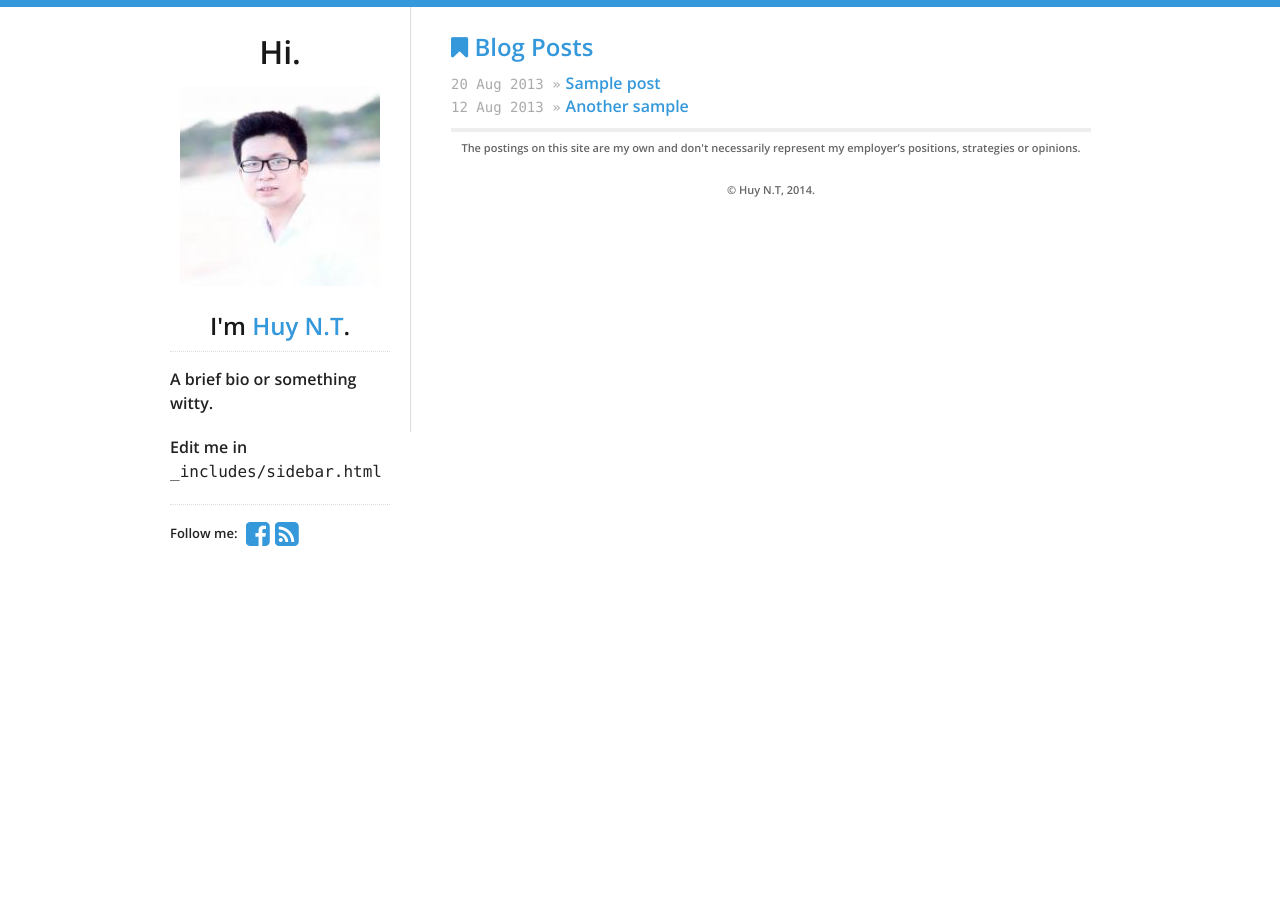
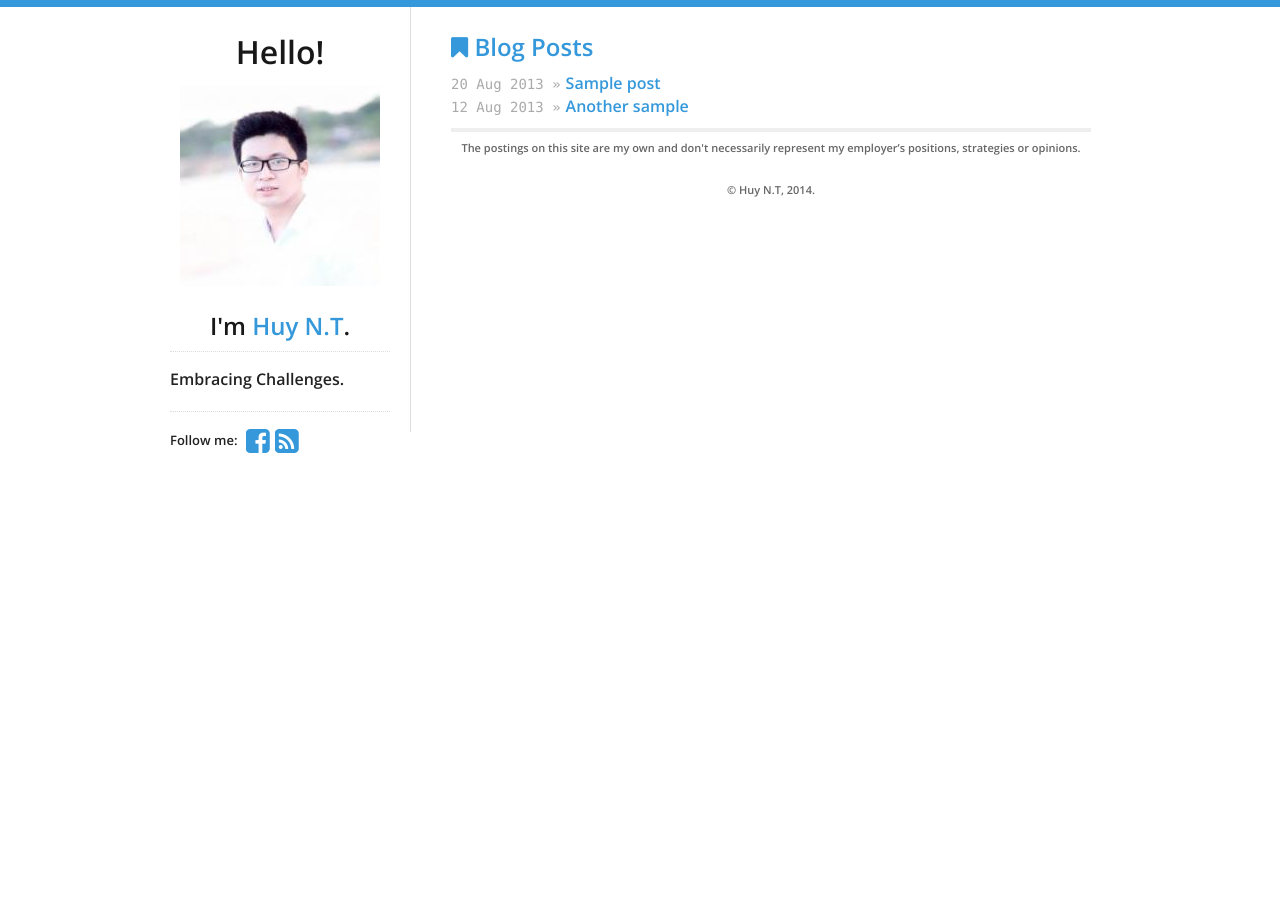
Before and after one commit to huynt-plus/huynt-plus.github.io, a Jekyll site: the page built from index.html, in a window 1280 px wide. Built offline with Jekyll 4.4.1, drawn with Linux system fonts in a browser that asks for light colours; nearby versions of some CDN libraries.

Commit message:
Update sidebar.html

```diff
--- a/_includes/sidebar.html
+++ b/_includes/sidebar.html
@@ -1,5 +1,5 @@
 <nav>
-  <h1>Hi.</h1>
+  <h1>Hello!</h1>
   <a href="/">
     {% if site.data.theme.social.gravatar %}
     <img src="http://www.gravatar.com/avatar/{{ site.data.theme.social.gravatar }}?s=200" id="gravatar" alt="My photo"/>
@@ -9,10 +9,7 @@
   </a>
   <h2>I'm <a href="/">{{ site.data.theme.name }}</a>.</h2>
   <div id="bio">
-    <p>A brief bio or something witty.</p>
-    <p>
-      Edit me in <code>_includes/sidebar.html</code>
-    </p>
+    <p>Embracing Challenges.</p>
   </div>
   <div id="social">
     {% include social.html %}
```
